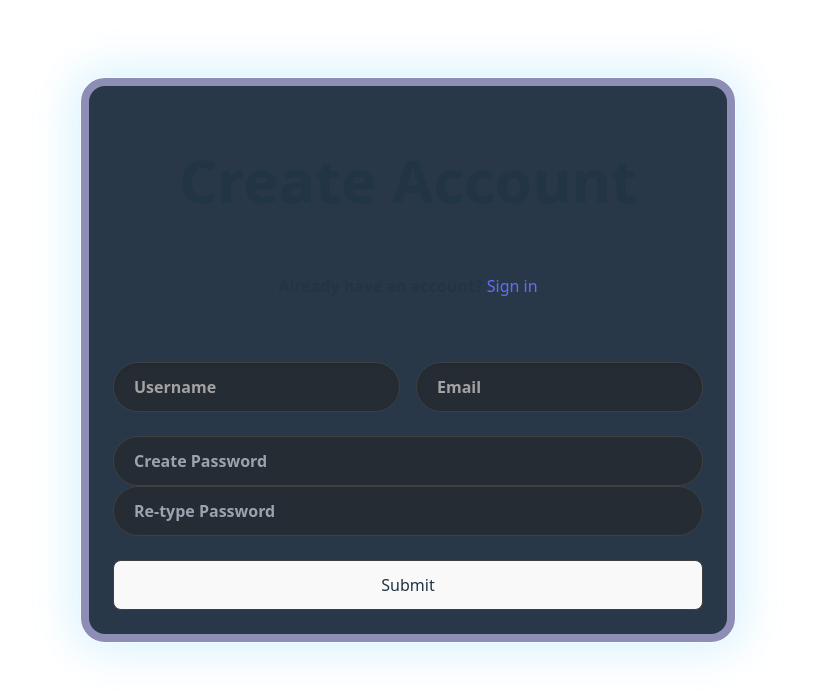
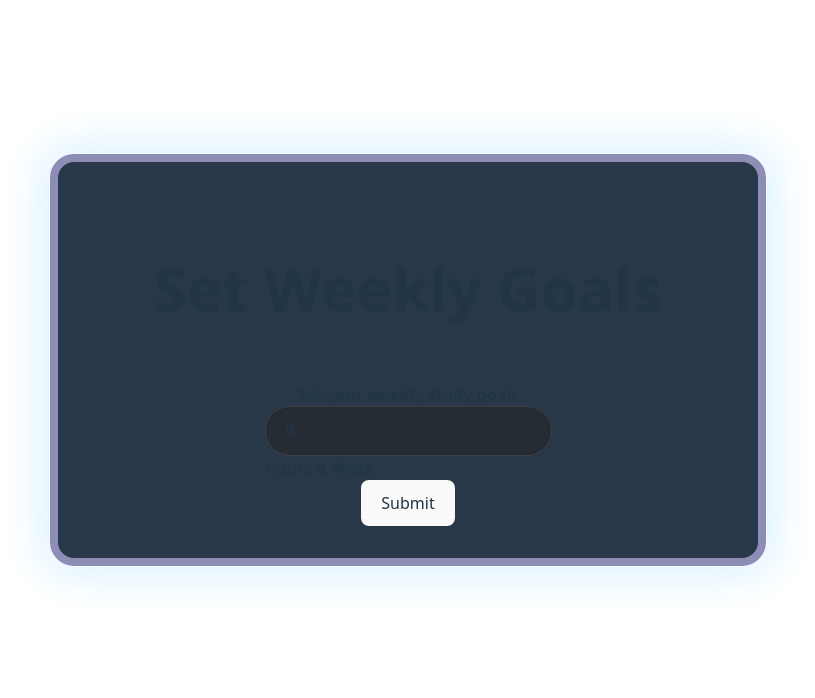
Before and after one commit to ethancha0/productivity-manager, a React (Vite) app: page /weeklygoals in a window 1280 px wide. Shown: the part 640-1338 px from the top of the page, without its empty margins (232-1047 px from the left). Built offline with nearby package versions, Linux system fonts and the light colour scheme; no server answers.

Commit message:
added styling to ccircular progress bars, added get rq for study data

```diff
--- a/src/App.tsx
+++ b/src/App.tsx
@@ -5,6 +5,8 @@ import Dashboard from './Dashboard/Dashboard'
 
 import CreateAccount from './CreateAccount/CreateAccount'
 import Login from './Login/Login'
+import Welcome from './Welcome/Welcome'
+
 
 
 
@@ -32,6 +34,7 @@ function App() {
         {/* Public pages */}
         <Route path = "/signup" element= {<CreateAccount/>} />
         <Route path = "/login" element = {<Login/>} />
+        <Route path = "/weeklygoals" element = {<WeeklyGoals/>} />
 
         {/* Protected pages */}
         <Route path = "/dashboard" element = {<Dashboard/>} />
--- a/src/Dashboard/CircularProgressBar.tsx
+++ b/src/Dashboard/CircularProgressBar.tsx
@@ -8,23 +8,29 @@ import "react-circular-progressbar/dist/styles.css";
 // Animation
 import { easeQuadInOut } from "d3-ease";
 import AnimatedProgressProvider from "../Animations/AnimatedProgressProvider";
-function CircularProgressBar(){
+function CircularProgressBar({total, goal, title}){
+
+let percent = (total / goal) * 100;
 
     return(
-        <div>
+        <div className="flex items-center gap-2" >
 
+            <div className = "flex items-center gap-3">
                 <AnimatedProgressProvider
+
                     valueStart={0}
-                valueEnd={66}
+                    valueEnd={percent}
                     duration={1.4}
                     easingFunction={easeQuadInOut}
                     //repeat
+
 
                 >
                     {value => {
                     // Keep smooth value for animation, but round for display
                     const displayValue = Math.round(value);
                     return (
+                        <>
                         <CircularProgressbar
                         value={value}
                         text={`${displayValue}%`}
@@ -33,11 +39,16 @@ function CircularProgressBar(){
                         styles={buildStyles({
                             pathTransition: "none"
                         })}
+
                         />
+                        <p className="font-semibold">{title}</p>
+                        </>
                     );
                     }}
+
+
                 </AnimatedProgressProvider>
-
+            </div>
 
         </div>
 
--- a/src/Dashboard/Dashboard.tsx
+++ b/src/Dashboard/Dashboard.tsx
@@ -9,7 +9,7 @@ import exStats from "../assets/ex-statbreakdown.png"
 function Dashboard(){
 
     return(
-        <div className="min-h-screen flex md:flex-row border border-8  border-[#8e8db5]  bg-[#283848] backdrop-blur ring-1 ring-white/25
+        <div className="min-h-screen flex md:flex-row border border-8  border-[#8e8db5]  bg-[#20272f] backdrop-blur ring-1 ring-white/25
         shadow-[0_0_0_1px_rgba(255,255,255,.25),0_0_40px_10px_rgba(56,189,248,.18)]
         rounded-3xl p-8 m-32
         hover:ring-2 hover:ring-sky-300/35 hover:shadow-[0_0_30px_8px_rgba(56,189,248,.18)]
@@ -32,8 +32,19 @@ function Dashboard(){
 
 
                     <ProgressCircle
-                        goal={100}
-                        total={30}
+                        total={10}
+                        goal={20}
+                        title={"study"}
+                    />
+                    <ProgressCircle
+                        total={10}
+                        goal={20}
+                        title={"study"}
+                    />
+                    <ProgressCircle
+                        total={10}
+                        goal={20}
+                        title={"study"}
                     />
                 </div>
                 <Stopwatch/>
--- a/src/WeeklyGoals/WeeklyGoals.tsx
+++ b/src/WeeklyGoals/WeeklyGoals.tsx
@@ -1,8 +1,13 @@
 import {useState} from 'react';
-const API = import.meta.env.VITE_API_BASE;
+import {useNavigate} from "react-router-dom"
+import Spinner from '../Animations/Spinner'
+import Blur from '../Animations/BlurText'
+
+import {API} from "../api"
 
 function WeeklyGoals(){
 
+    const nav = useNavigate();
     const[weeklyGoal, setWeeklyGoal] = useState(0);
 
 
@@ -33,6 +38,10 @@ function WeeklyGoals(){
 
                 const data = await res.json() // read server response
                 console.log("saved: ", data)
+
+                //redirect to dashboard
+                nav("/dashboard", {replace: true});
+
             }
             catch(err){
                 console.log("error saving weekly goal", err)
@@ -46,21 +55,35 @@ function WeeklyGoals(){
 
 
     return(
-        <div className="font-mono outline outline-orange-500 p-5 flex-row m-8">
+        <div className="min-h-screen w-screen flex items-center justify-center px-4">
+            <div className="flex flex-col items-center m-6  font-semibold border border-8  border-[#8e8db5]  bg-[#283848] backdrop-blur ring-1 ring-white/25 shadow-[0_0_0_1px_rgba(255,255,255,.25),0_0_40px_10px_rgba(56,189,248,.18)]
+      rounded-3xl p-8 m-32
+      hover:ring-2 hover:ring-sky-300/35 hover:shadow-[0_0_30px_8px_rgba(56,189,248,.18)]
+      transition">
+                <div className="w-full">
+                <Blur
+                    text="Set Weekly Goals"
+                    delay={150}
+                    animateBy="words"
+                    direction="top"
+                    className="text-6xl p-16"
+                    />
+                </div>
 
-            <h1 className="mx-auto grid" >How many hours should we preheat your week for?</h1>
-            <h2 className="">Set your weekly study goals</h2>
+                <h2 className="flex">Set your weekly study goals</h2>
 
                 <form onSubmit ={handleSubmit}>
 
                     <input
+                        className="w-full rounded-full border border-neutral-700 bg-neutral-800/60 px-5 py-3 shadow-inner placeholder-neutral-400 focus:outline-none focus:ring-2"
                         type="number"
-                    className="mx-auto grid"
-                    placeholder="How often are we baking?"
+                        placeholder="How often are we studying"
                         value = {weeklyGoal}
                         onChange = {(e) => setWeeklyGoal(e.target.value)}
+
                     ></input>
-                <p className="mx-auto grid">Hours a Week</p>
+
+                    <p className="flex">Hours a Week</p>
 
                     <button
                     className ="mx-auto grid"
@@ -73,6 +96,7 @@ function WeeklyGoals(){
                 </form>
 
             </div>
+        </div>
 
     );
 
--- /dev/null
+++ b/src/Welcome/Welcome.tsx
@@ -0,0 +1,16 @@
+
+
+function Welcome()
+{
+    return(
+        <div>
+            <h1>bello</h1>
+
+        </div>
+
+    )
+
+
+}
+
+export default Welcome
```
Also changed, not shown: 2 other files (tests, documents, lock files or other folders). Lines whose indentation alone changed are shown as unchanged.
